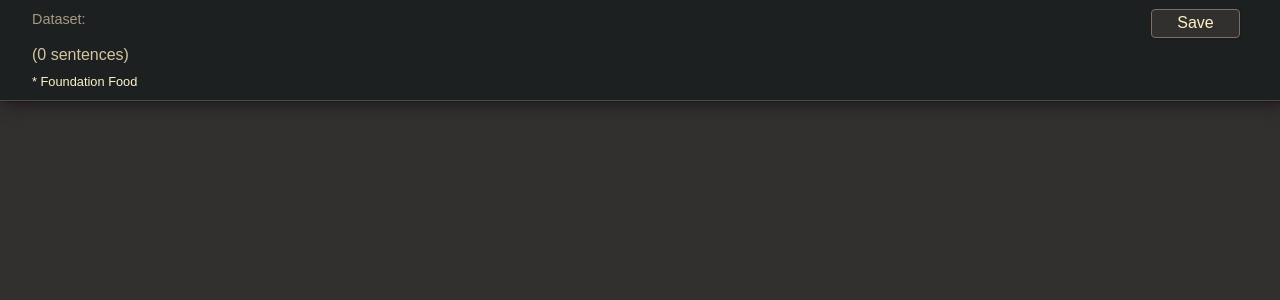
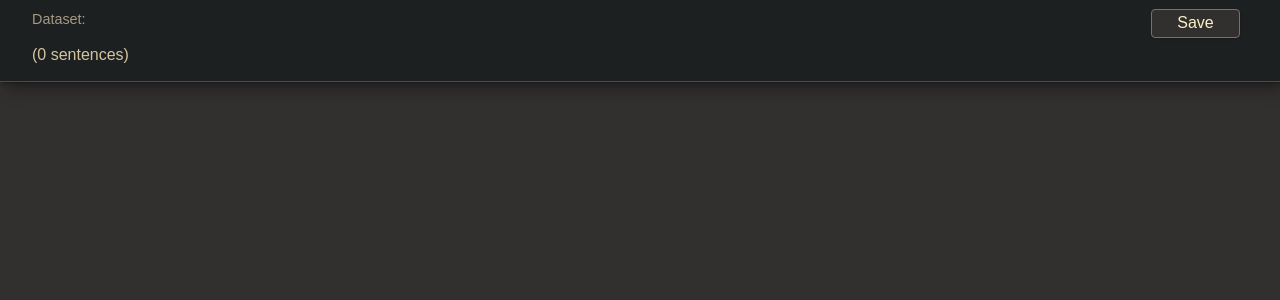
Before and after one commit to strangetom/ingredient-parser, a Flask app: page /index in a window 1280 px wide. Shown: the top 300 px of the page. Run offline with Flask 3, Linux system fonts and the light colour scheme; parts of the project's set-up code (start-up, migrations or seed data) failed here and were passed over.

Commit message:
Bugfix: Remove outdated header text from label editor

```diff
--- a/labeller/static/css/label-editor.css
+++ b/labeller/static/css/label-editor.css
@@ -37,12 +37,6 @@ header h1 .data-length {
   font-size: 1rem;
   font-weight: normal;
   color: var(--fg-2);
-}
-header h2 {
-  font-weight: normal;
-  font-size: .8rem;
-  padding: 0;
-  margin: 0;
 }
 header p {
   margin: 0;
--- a/labeller/templates/label-editor.html.jinja
+++ b/labeller/templates/label-editor.html.jinja
@@ -16,7 +16,6 @@
                     {{ dataset }}
                     <span class="data-length">({{ data|length }} sentences)</span>
                 </h1>
-                <h2>* Foundation Food</h2>
             </div>
             <div class="controls">
                 <div class="control-group">
```
